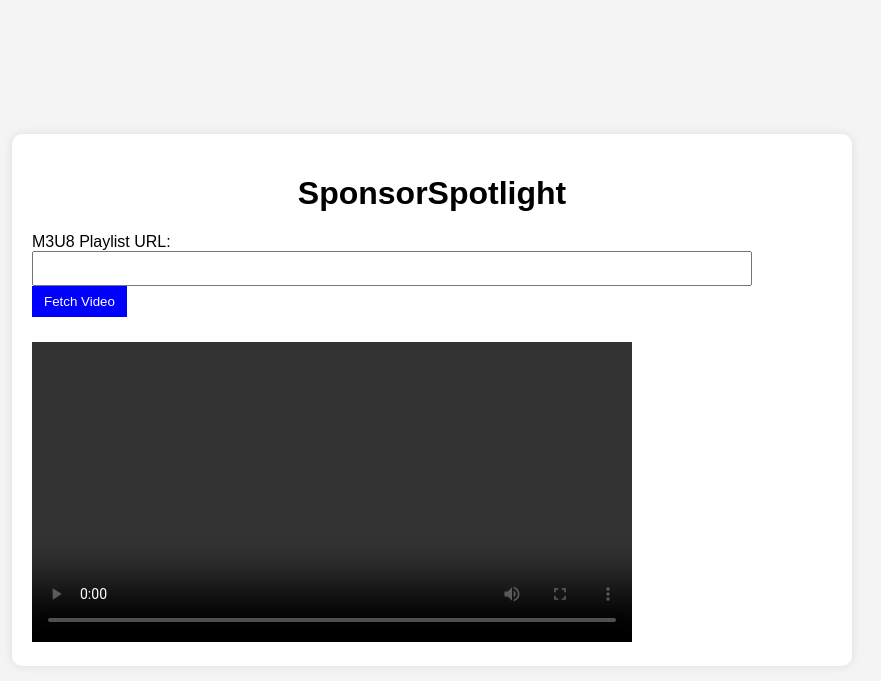
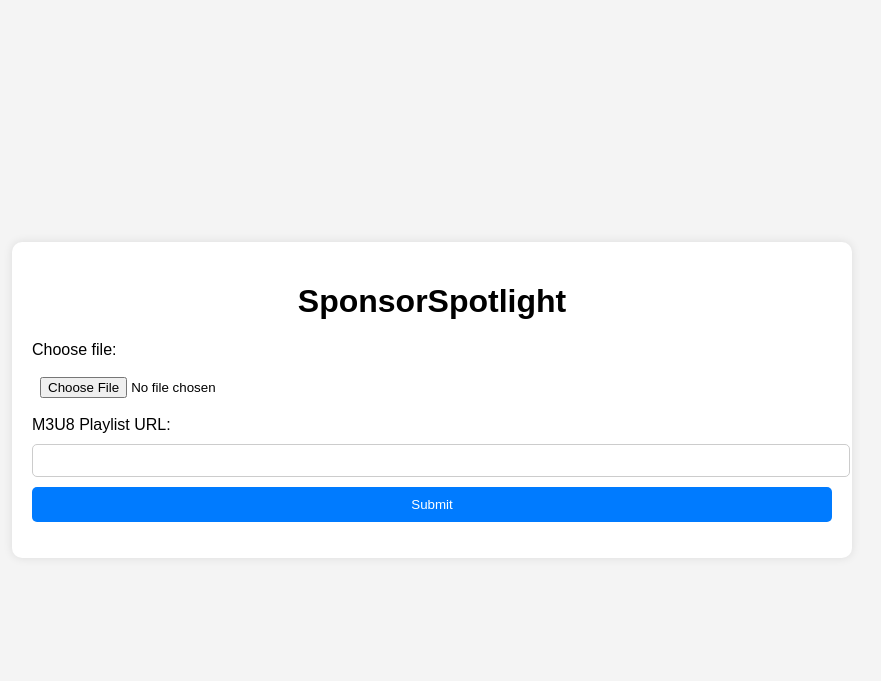
Before and after one commit to forzasys-students/SponsorSpotlight, a Flask app: page / in a window 1280 px wide. Shown: the top 681 px of the page, without its empty margins (208-1089 px from the left). Run offline with Flask 3, Linux system fonts and the light colour scheme.

Commit message:
Connecting frontend to backend, enabling URL requests and returning processed video

```diff
--- a/backend/app.py
+++ b/backend/app.py
@@ -4,8 +4,6 @@ import sys
 import subprocess
 
 sys.path.append(os.path.abspath(os.path.join(os.path.dirname(__file__), '..')))
-
-from inference.inference  import *
 
 app = Flask(__name__)
 
@@ -20,26 +18,50 @@ def index():
 #Endpoint for video uploads
 @app.route('/', methods=['POST'])
 def predict_file():
-    if 'file' not in request.files:
-        return jsonify({'error': 'No file uploaded'}), 400
+    #URL input
+    if request.content_type == "application/json":
+        data = request.get_json()
+        video_url = data.get("videoUrl")
+        if not video_url:
+            return jsonify({"error": "No URL shared"}), 400
 
-    file = request.files['file']
-    file_ext = os.path.splitext(file.filename)[-1].lower()
+        mode = "video"
+        command = ["python3", "inference.py", mode, video_url]
 
-    #Creating unique file path
-    input_path = os.path.join(UPLOAD_FOLDER, file.filename)
+    elif "file" in request.files:
+        file = request.files['file']
+        file_ext = os.path.splitext(file.filename)[-1].lower()
+        #Checking if file is image or video
+        mode = 'image' if file_ext in ['.jpg', '.jpeg', '.png'] else 'video'
 
-    file.save(input_path)
+        #Creating unique file path
+        input_path = os.path.join(UPLOAD_FOLDER, file.filename)
+        file.save(input_path)
 
-    #Checking if file is image or video
-    mode = 'image' if file_ext in ['.jpg', '.jpeg', '.png'] else 'video'
+        command = ['python3', 'inference.py', mode, input_path]
 
-    command = ['python3', 'inference.py', mode, input_path]
+    else:
+        return jsonify({"error": "No valid input provided"}), 400
+
+    #Running inference.py
     subprocess.run(command, check=True, cwd=os.path.join(os.path.dirname(__file__), '..', 'inference'))
 
-    output_file = os.path.join(os.path.dirname(__file__), '..', 'inference', 'output.jpg' if mode == 'image' else 'output.mp4')
 
-    return send_file(output_file, as_attachment=True)
+    output_file = os.path.abspath(os.path.join(os.path.dirname(__file__), '..', 'inference', 'output.jpg' if mode == 'image' else 'output.mp4'))
+    if mode == 'video':
+        #Converting output to H.264 format if mode is "video" as mp4v is not supported in all browsers
+        converted_output = os.path.abspath(os.path.join(os.path.dirname(__file__), '..', 'inference', 'output_converted.mp4'))
+
+        subprocess.run([
+            "ffmpeg", "-i", output_file, "-c:v", "libx264",
+            "-preset", "slow", "-crf", "23", "-c:a", "aac",
+            "-b:a", "128k", converted_output
+        ], check=True)
+
+        return send_file(converted_output, as_attachment=True, mimetype='video/mp4')
+
+
+    return send_file(output_file, as_attachment=True, mimetype='image/jpeg')
 
 if __name__ == '__main__':
     app.run(debug=True)
--- a/static/css/style.css
+++ b/backend/static/css/style.css
@@ -33,19 +33,51 @@ input {
 }
 
 button {
-    padding: 8px 12px;
-    background: blue;
+    padding: 10px 15px;
+    background: #007bff;
     color: white;
     border: none;
     cursor: pointer;
+    border-radius: 5px;
+    transition: background 0.3s;
 }
 
 button:hover {
-    background: darkblue;
+    background: #0056b3;
 }
 
 video {
     width: 100%;
     max-width: 600px;
     margin-top: 10px;
+    display: none;
 }
+
+#imageView {
+    width: 100%;
+    max-width: 600px;
+    margin-top: 10px;
+    display: none;
+}
+
+#errorMsg {
+    color: red;
+    font-weight: bold;
+    text-align: center;
+    margin-top: 10px;
+}
+
+
+#uploadForm {
+    display: flex;
+    flex-direction: column;
+    gap: 10px;
+}
+
+
+#videoUrl {
+    width: 100%;
+    padding: 8px;
+    border: 1px solid #ccc;
+    border-radius: 5px;
+}
--- /dev/null
+++ b/backend/static/js/script.js
@@ -0,0 +1,66 @@
+document.addEventListener("DOMContentLoaded", function () {
+    const form = document.getElementById("uploadForm");
+    const errorMsg = document.getElementById("errorMsg");
+    const fileInput = document.querySelector("input[name='mediaFile']");
+    const urlInput = document.getElementById("videoUrl");
+    const videoPlayer = document.getElementById("videoPlayer");
+    const imageView = document.getElementById("imageView");
+
+    form.addEventListener("submit", async function (event) {
+        event.preventDefault();
+        errorMsg.textContent = "";
+
+        let response;
+
+        try {
+            if (urlInput.value.trim()) {
+                const videoUrl = urlInput.value.trim();
+
+                response = await fetch("/", {
+                    method: "POST",
+                    headers: { "Content-Type": "application/json" },
+                    body: JSON.stringify({ videoUrl })
+                });
+
+            }
+            else if (fileInput.files.length > 0) {
+                const file = fileInput.files[0];
+
+                const formData = new FormData();
+                formData.append("file", file);
+
+                response = await fetch("/", {
+                    method: "POST",
+                    body: formData
+                });
+            } else {
+                throw new Error("Please choose a file or enter a URL.");
+            }
+
+            if (!response.ok) throw new Error("Error handlig request");
+
+
+            const blob = await response.blob();
+            console.log("Blob size: ", blob.size);
+            const contentType = response.headers.get("Content-Type");
+            const mediaUrl = URL.createObjectURL(blob);
+
+            if (contentType.startsWith("image")) {
+                imageView.src = mediaUrl;
+                imageView.style.display = "block";
+                videoPlayer.style.display = "none";
+            } else if (contentType.startsWith("video")) {
+                videoPlayer.src = mediaUrl;
+                videoPlayer.style.display = "block";
+                imageView.style.display = "none";
+                videoPlayer.play();
+            } else {
+                throw new Error("Uknown media type.");
+            }
+
+        } catch (error) {
+            errorMsg.textContent = error.message;
+            console.error(error);
+        }
+    });
+});
--- /dev/null
+++ b/backend/templates/index.html
@@ -0,0 +1,34 @@
+<!DOCTYPE html>
+<html lang="en">
+<head>
+    <meta charset="UTF-8">
+    <meta name="viewport" content="width=device-width, initial-scale=1.0">
+    <title>SponsorSpotlight</title>
+    <link rel="stylesheet" href="../static/css/style.css">
+    <script src="https://cdn.jsdelivr.net/npm/hls.js@latest"></script>
+</head>
+<body>
+
+<div class="container">
+    <h1>SponsorSpotlight</h1>
+
+        <!-- Input form -->
+    <form id="uploadForm" action="/", method="post" enctype="multipart/form-data">
+        <label for="mediaFile">Choose file:</label>
+        <input type="file" name="mediaFile" accept="video/*,image/*">
+
+        <label for="videoUrl">M3U8 Playlist URL:</label>
+        <input type="text" id="videoUrl" name="videoUrl">
+        <button type="submit">Submit</button>
+    </form>
+
+    <p id="errorMsg" style="color: red;"></p>
+
+    <!-- Media Player -->
+    <video id="videoPlayer" controls style="display: none;"></video>
+    <img id="imageView" style="display: none;">
+</div>
+
+<script src="../static/js/script.js"></script>
+</body>
+</html>
--- a/static/js/script.js
+++ /dev/null
@@ -1,14 +0,0 @@
-function loadVideo() {
-    const video = document.getElementById('videoPlayer');
-    const url = document.getElementById('videoUrl').value;
-
-    if (Hls.isSupported()) {
-        const hls = new Hls();
-        hls.loadSource(url);
-        hls.attachMedia(video);
-    } else if (video.canPlayType('application/vnd.apple.mpegurl')) {
-        video.src = url;
-    } else {
-        alert("HLS ikke støttet i denne nettleseren.");
-    }
-}
--- a/templates/index.html
+++ /dev/null
@@ -1,28 +0,0 @@
-<!DOCTYPE html>
-<html lang="en">
-<head>
-    <meta charset="UTF-8">
-    <meta name="viewport" content="width=device-width, initial-scale=1.0">
-    <title>SponsorSpotlight</title>
-    <link rel="stylesheet" href="../static/css/style.css">
-    <script src="https://cdn.jsdelivr.net/npm/hls.js@latest"></script>
-</head>
-<body>
-
-<div class="container">
-    <h1>SponsorSpotlight</h1>
-
-    <!-- Input URL -->
-    <div class="input-box">
-        <label for="videoUrl">M3U8 Playlist URL:</label>
-        <input type="text" id="videoUrl" value="">
-        <button onclick="loadVideo()">Fetch Video</button>
-    </div>
-
-    <!-- Video Player -->
-    <video id="videoPlayer" controls></video>
-</div>
-
-<script src="../static/js/script.js"></script>
-</body>
-</html>
```
